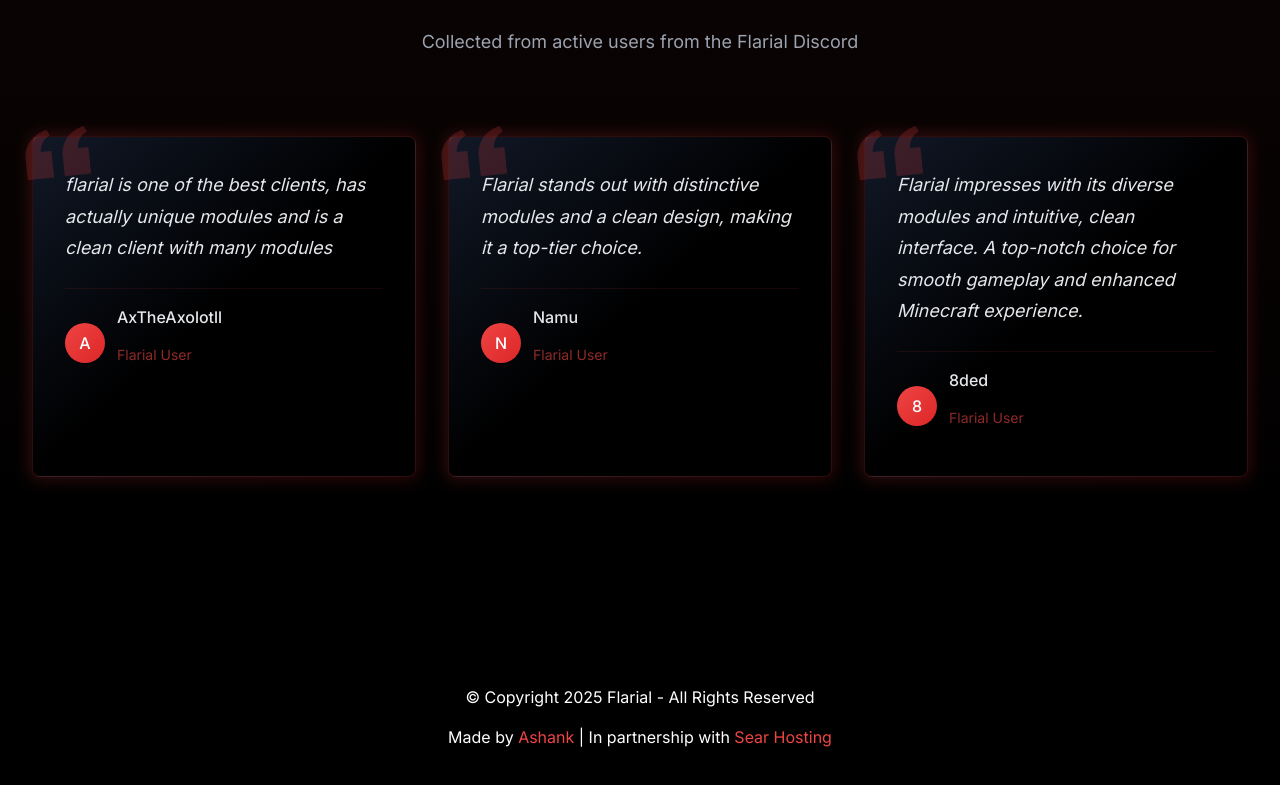
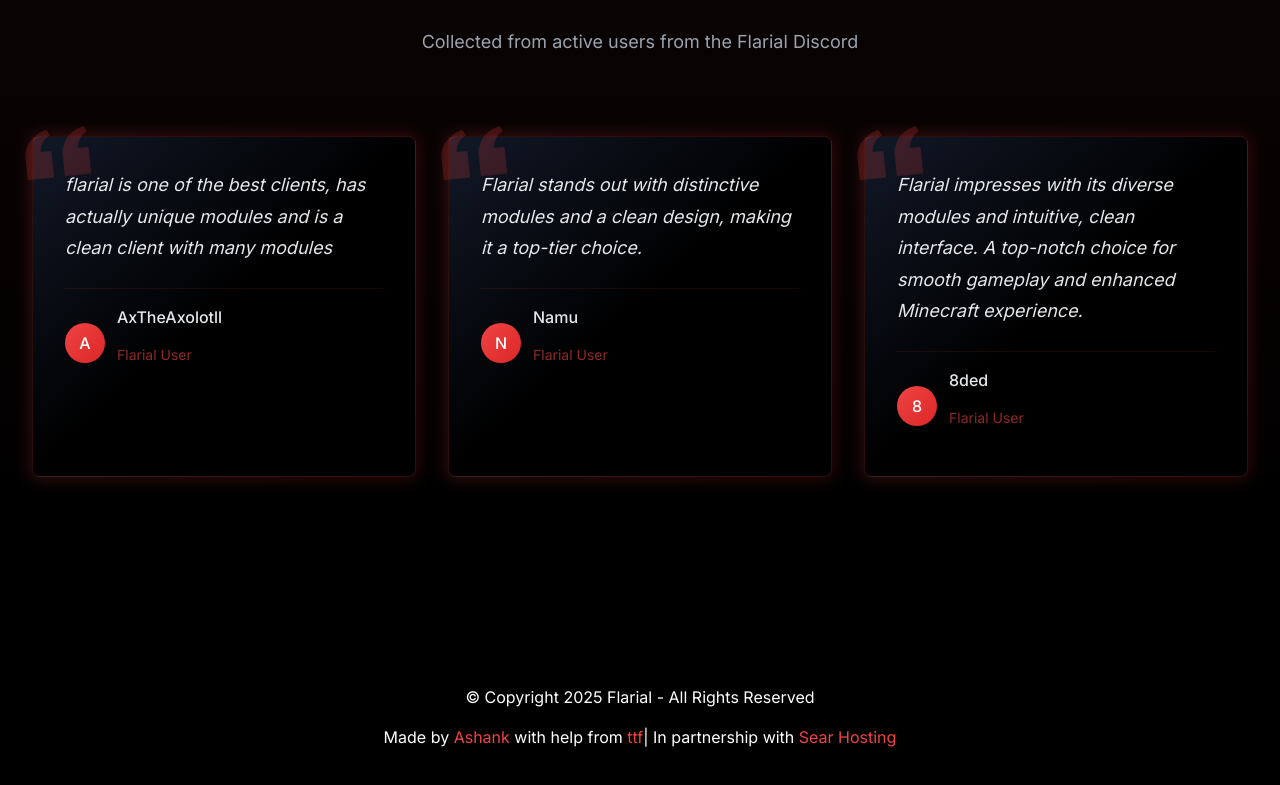
Before and after one commit to xStormyy/flarial-website, a Next.js app: page / in a window 1280 px wide. Shown: the part 2434-3219 px from the top of the page. Built offline with nearby package versions, Linux system fonts and the light colour scheme.

Commit message:
small self plug

```diff
--- a/src/app/layout.tsx
+++ b/src/app/layout.tsx
@@ -52,7 +52,7 @@
           <div className="container mx-auto px-4 text-center">
             <p>© Copyright {new Date().getFullYear()} Flarial - All Rights Reserved</p>
             <p className="mt-2">
-              Made by <a href="https://ashank.tech" className="text-red-500 hover:underline">Ashank</a> | In partnership with <a href="https://sear.host" className="text-red-500 hover:underline">Sear Hosting</a>
+              Made by <a href="https://ashank.tech" className="text-red-500 hover:underline">Ashank</a> with help from  <a href="https://github.com/TTF-fog" className="text-red-500 hover:underline">ttf</a>| In partnership with <a href="https://sear.host" className="text-red-500 hover:underline">Sear Hosting</a>
             </p>
           </div>
         </footer>
```
